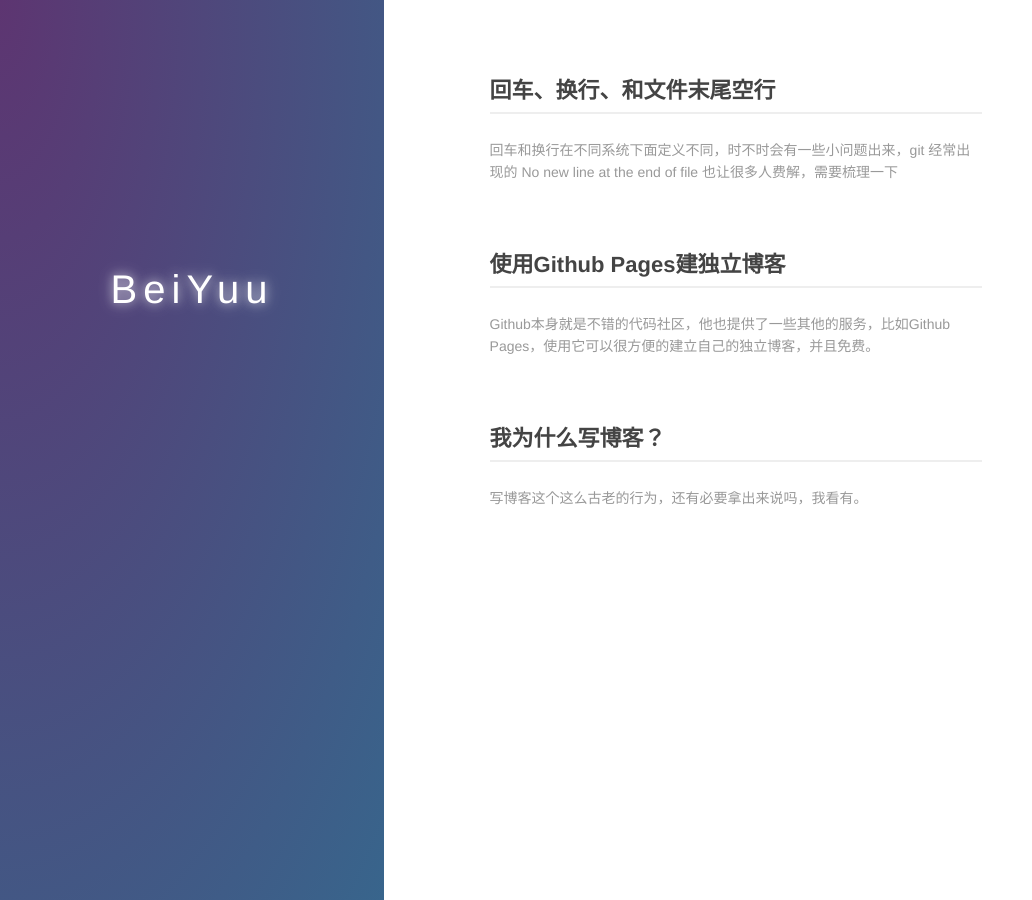
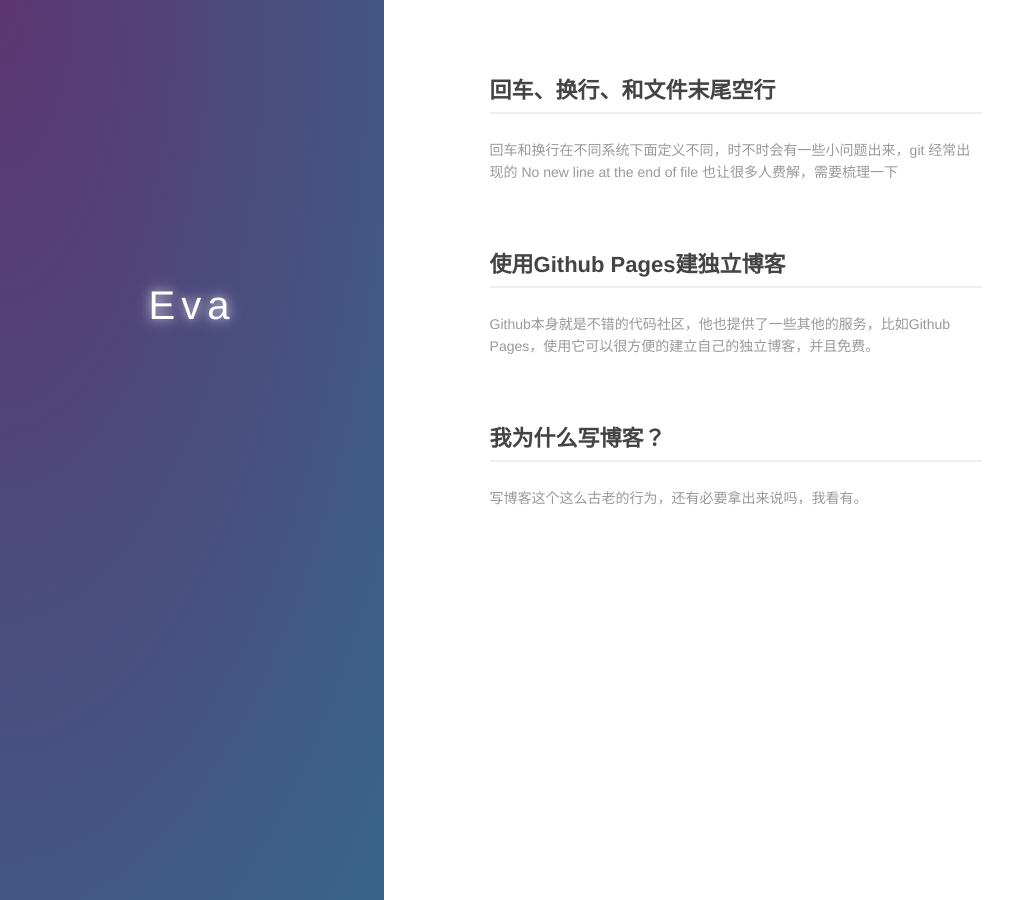
Before and after one commit to evateng/Evateng.github.io, a Jekyll site: the page built from index.md, in a window 1280 px wide. Shown: the whole page, without its empty margins (0-1032 px from the left). Built offline with Jekyll 4.4.1, drawn with Linux system fonts in a browser that asks for light colours.

Commit message:
Update index.md

```diff
--- a/index.md
+++ b/index.md
@@ -6,10 +6,7 @@ layout: default
   <div class="index-wrapper">
     <div class="aside">
       <div class="info-card">
-        <h1>BeiYuu</h1>
-        <a href="http://weibo.com/beiyuu/" target="_blank"><img src="http://www.weibo.com/favicon.ico" alt="" width="25"/></a>
-        <a href="http://www.douban.com/people/beiyuu/" target="_blank"><img src="http://www.douban.com/favicon.ico" alt="" width="22"/></a>
-        <a href="http://instagram.com/beiyuu/" target="_blank"><img src="http://d36xtkk24g8jdx.cloudfront.net/bluebar/00c6602/images/ico/favicon.ico" alt="" width="22"/></a>
+        <h1>Eva</h1>
       </div>
       <div id="particles-js"></div>
     </div>
```
